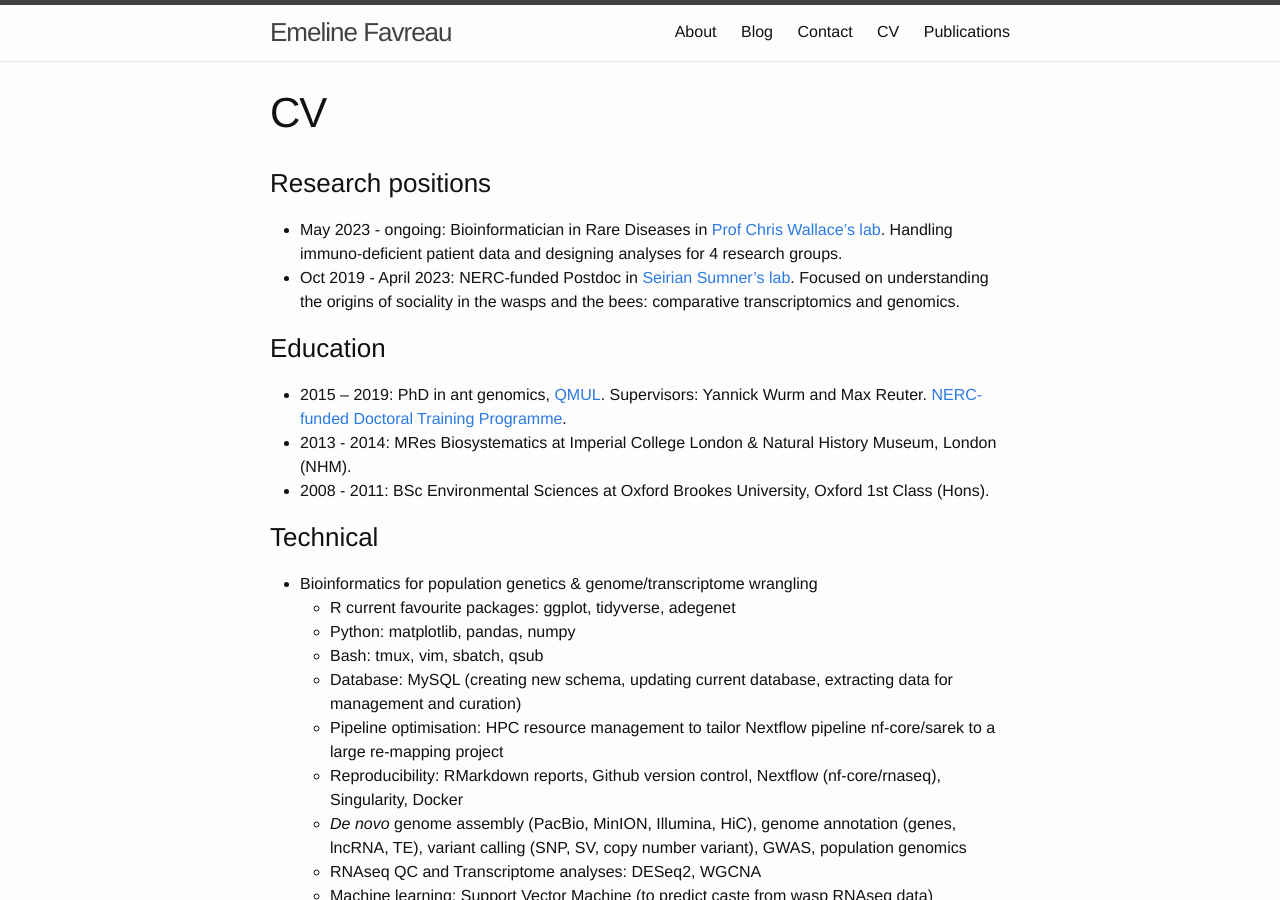
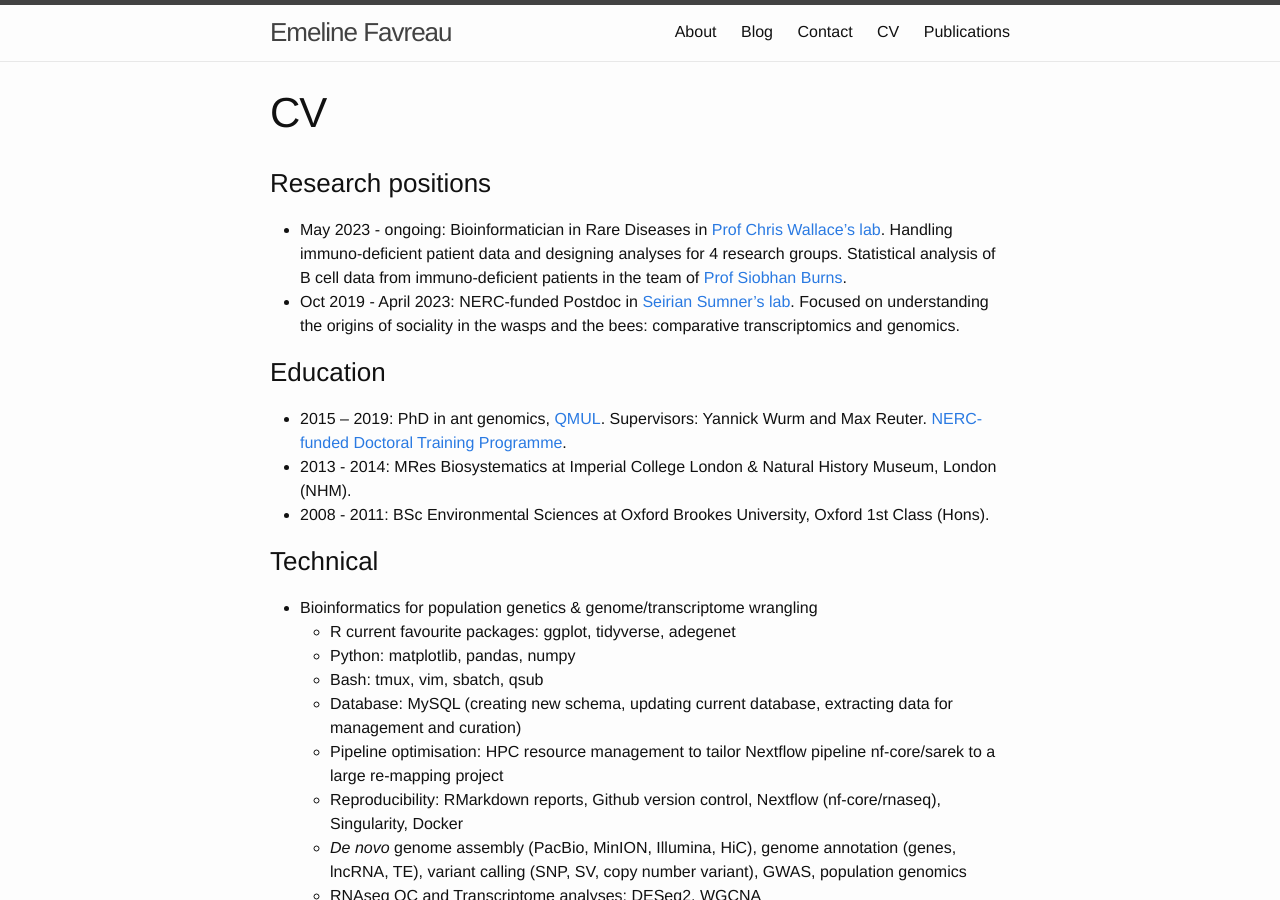
Before and after one commit to EmelineFavreau/EmelineFavreau.github.io, a Jekyll site: the page built from cv.md, in a window 1280 px wide and 900 px high. Built offline with Jekyll 4.4.1, drawn with Linux system fonts in a browser that asks for light colours.

Commit message:
Update cv.md

```diff
--- a/cv.md
+++ b/cv.md
@@ -6,7 +6,7 @@ permalink: /cv/
 
 
 ### Research positions
-- May 2023 - ongoing: Bioinformatician in Rare Diseases in [Prof Chris Wallace's lab](http://chr1swallace.github.io/). Handling immuno-deficient patient data and designing analyses for 4 research groups.
+- May 2023 - ongoing: Bioinformatician in Rare Diseases in [Prof Chris Wallace's lab](http://chr1swallace.github.io/). Handling immuno-deficient patient data and designing analyses for 4 research groups. Statistical analysis of B cell data from immuno-deficient patients in the team of [Prof Siobhan Burns](https://www.ucl.ac.uk/infection-immunity/people/professor-siobhan-burns).
 - Oct 2019 - April 2023: NERC-funded Postdoc in [Seirian Sumner's lab](http://www.sumnerlab.co.uk/the-group/emeline-favreau/). Focused on understanding the origins of sociality in the wasps and the bees: comparative transcriptomics and genomics.
 
 ### Education
```
